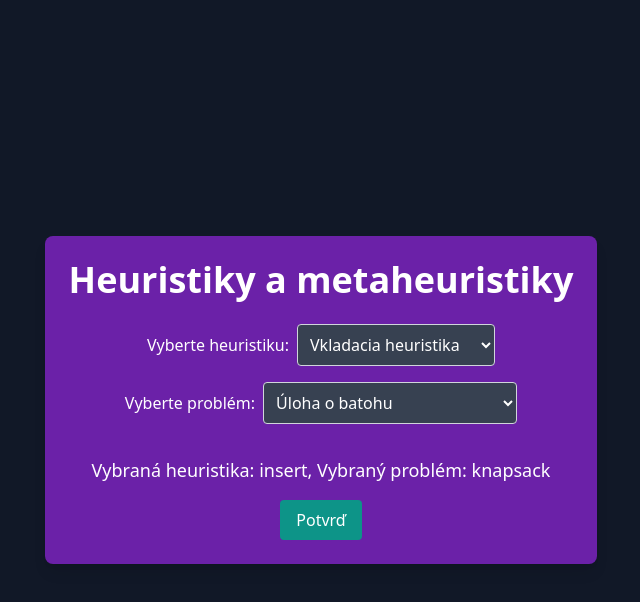
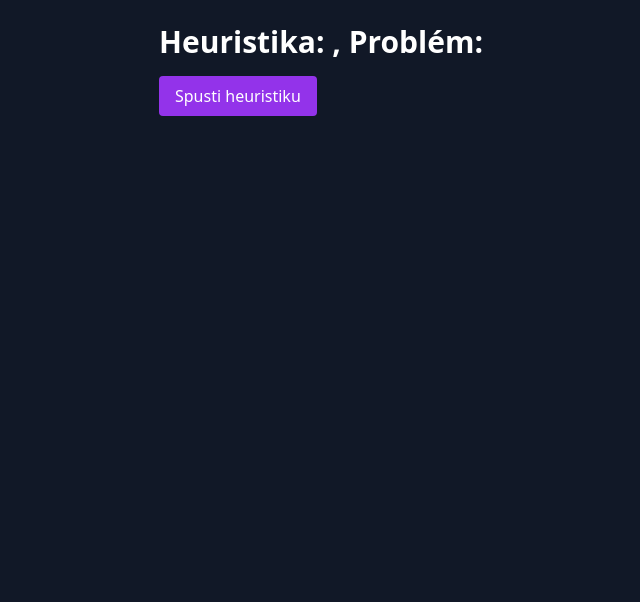
Before and after one commit to marek311/heuristics, a React (Create React App) app: page /visualization in a window 1280 px wide. Shown: the top 602 px of the page, without its empty margins (319-959 px from the left). Built offline with nearby package versions, Linux system fonts and the light colour scheme.

Commit message:
visualisation page foundation

```diff
--- a/package.json
+++ b/package.json
@@ -9,6 +9,7 @@
     "d3": "^7.9.0",
     "react": "^18.3.1",
     "react-dom": "^18.3.1",
+    "react-router-dom": "^6.27.0",
     "react-scripts": "5.0.1",
     "web-vitals": "^2.1.4"
   },
--- a/src/App.js
+++ b/src/App.js
@@ -1,13 +1,22 @@
+import {BrowserRouter as Router, Route, Routes,} from 'react-router-dom';
 import Selector from './Selector';
+import Visualiser from './Visualisator';
 
 function App() {
   return (
+      <Router>
           <div className="flex items-center justify-center min-h-screen bg-gray-900">
+              <Routes>
+                  <Route path="/" element={
                       <div className="text-center p-6 bg-purple-800 rounded-lg shadow-lg">
                           <h1 className="text-white text-4xl font-bold mb-6">Heuristiky a metaheuristiky</h1>
                           <Selector />
                       </div>
+                  } />
+                  <Route path="/visualization" element={<Visualiser />} />
+              </Routes>
           </div>
+      </Router>
   );
 }
 
--- /dev/null
+++ b/src/FlowchartVisualisator.js
@@ -0,0 +1,29 @@
+import React, { useEffect } from 'react';
+import * as d3 from 'd3';
+
+function D3Flowchart({ heuristic, problem }) {
+    useEffect(() => {
+        // Vyčisti starý flowchart
+        d3.select('#flowchart').selectAll('*').remove();
+
+        // Inicializácia flowchartu
+        const svg = d3.select('#flowchart').append('svg')
+            .attr('width', 500)
+            .attr('height', 500);
+
+        // Príklad: pridaj kruh
+        svg.append('circle')
+            .attr('cx', 250)
+            .attr('cy', 250)
+            .attr('r', 50)
+            .style('fill', 'purple');
+    }, [heuristic, problem]);
+
+    return (
+        <div id="flowchart">
+            {/* Tu sa vykreslí flowchart */}
+        </div>
+    );
+}
+
+export default D3Flowchart;
--- a/src/Selector.js
+++ b/src/Selector.js
@@ -1,4 +1,5 @@
 import { useState } from 'react';
+import { useNavigate } from 'react-router-dom';
 
 function Selector() {
     const heuristics = [
@@ -16,6 +17,11 @@ function Selector() {
 
     const [selectedHeuristic, setSelectedHeuristic] = useState(heuristics[0].id);
     const [selectedProblem, setSelectedProblem] = useState(problems[0].id);
+    const navigate = useNavigate();
+
+    const handleSubmit = () => {
+        navigate(`/visualization?heuristic=${selectedHeuristic}&problem=${selectedProblem}`);
+    };
 
     const handleHeuristicChange = (event) => {
         setSelectedHeuristic(event.target.value);
@@ -65,7 +71,8 @@ function Selector() {
                 </p>
             )}
 
-            <button className="mt-4 px-4 py-2 bg-teal-600 text-white rounded hover:bg-teal-700 focus:outline-none focus:ring-2 focus:ring-teal-500">
+            <button className="mt-4 px-4 py-2 bg-teal-600 text-white rounded hover:bg-teal-700 focus:outline-none focus:ring-2 focus:ring-teal-500"
+                    onClick={handleSubmit}>
                 Potvrď
             </button>
 
--- /dev/null
+++ b/src/Visualisator.js
@@ -0,0 +1,68 @@
+import { useLocation } from 'react-router-dom';
+import { useState } from 'react';
+import FlowchartVisualisator from './FlowchartVisualisator';
+
+function VisualizationPage() {
+    const location = useLocation();
+    const [inputs, setInputs] = useState({});
+    const [solution, setSolution] = useState(null);
+
+    const query = new URLSearchParams(location.search);
+    const heuristic = query.get('heuristic');
+    const problem = query.get('problem');
+
+    const renderInputs = () => {
+        switch (problem) {
+            case 'knapsack':
+                return (
+                    <div>
+                        <label className="block text-white mb-2">Zadajte pole hmotnosti predmetov:</label>
+                        <input type="text" className="p-2 mb-4 border rounded w-full"
+                               placeholder="Hmotnosti predmetov"/>
+
+                        <label className="block text-white mb-2">Zadajte pole cien predmetov:</label>
+                        <input type="text" className="p-2 mb-4 border rounded w-full"
+                               placeholder="Ceny predmetov"/>
+
+                        <label className="block text-white mb-2">Zadajte kapacitu batohu:</label>
+                        <input type="text" className="p-2 mb-4 border rounded w-full"
+                               placeholder="Kapacita batohu"/>
+                    </div>
+                );
+            case 'TSP':
+                return (
+                    <div>
+                        <label className="block text-white mb-2">Zadajte mestá a ich pozície:</label>
+                        <input type="text" className="p-2 mb-4 border rounded w-full" placeholder="Zadajte mestá"
+                               onChange={(e) => setInputs({...inputs, cities: e.target.value})}/>
+                    </div>
+                );
+            default:
+                return null;
+        }
+    };
+
+    return (
+        <div className="min-h-screen bg-gray-900 text-white p-6">
+            <h1 className="text-3xl font-bold mb-4">Heuristika: {heuristic}, Problém: {problem}</h1>
+
+            {renderInputs()}
+
+            <button className="px-4 py-2 bg-purple-600 rounded hover:bg-purple-700">
+                Spusti heuristiku
+            </button>
+
+            <div className="mt-8">
+                {solution && (
+                    <div>
+                        <h2 className="text-2xl font-bold mb-4">Aktuálne riešenie:</h2>
+                        <p>{solution.message}</p>
+                        <FlowchartVisualisator heuristic={heuristic} problem={problem} />
+                    </div>
+                )}
+            </div>
+        </div>
+    );
+}
+
+export default VisualizationPage;
```
Also changed, not shown: src/logo.svg (deleted), 1 other file (tests, documents, lock files or other folders). Lines whose indentation alone changed are shown as unchanged.
